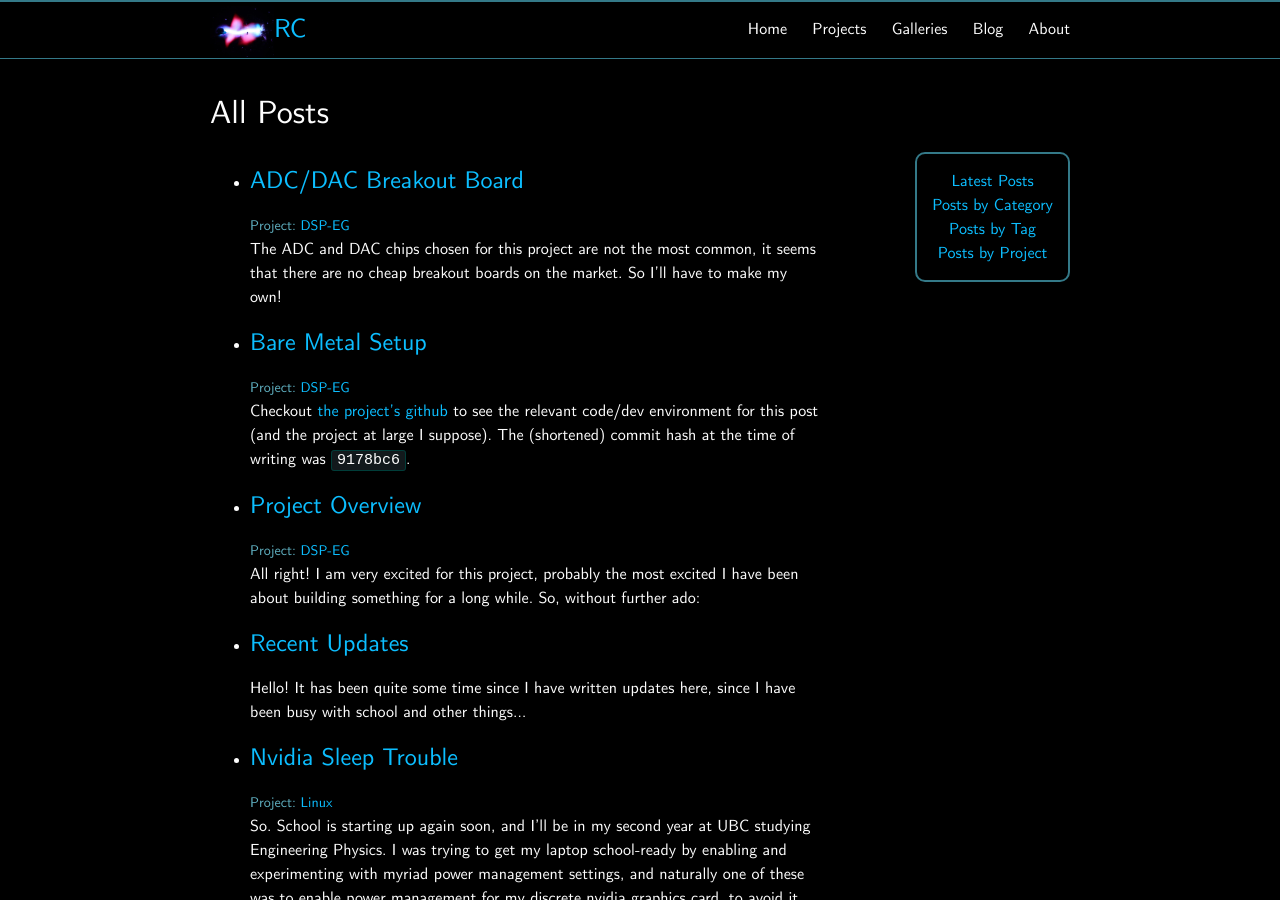
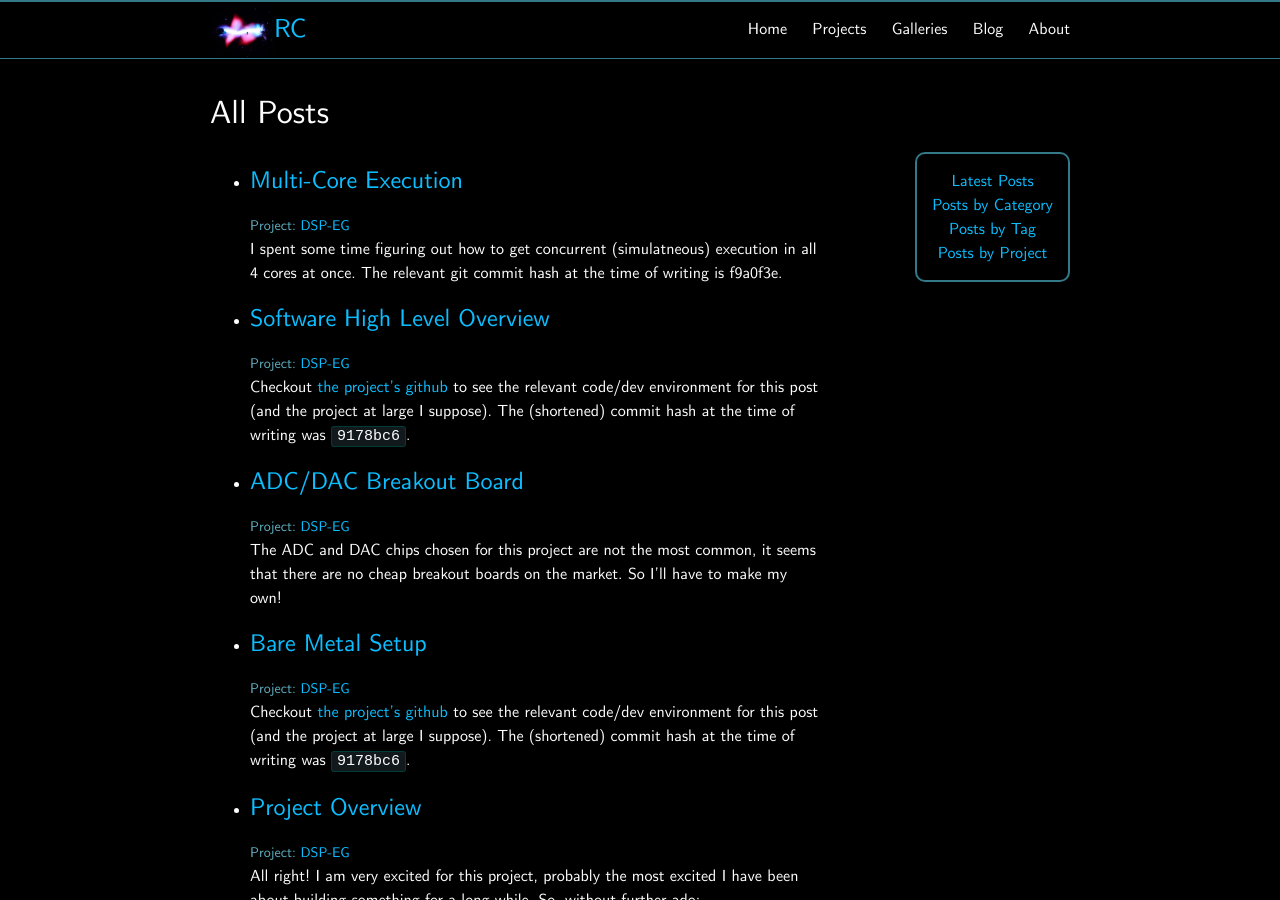
Before and after one commit to 248nonny/248nonny.github.io, a Jekyll site: the page built from blog/index.html, in a window 1280 px wide and 900 px high. Built offline with Jekyll 4.4.1, drawn with Linux system fonts in a browser that asks for light colours; some of the changed lines change nothing that is shown.

Commit message:
added some more DSP-EG posts!

````diff
--- a/Projects/DSP-EG/_posts/2025-04-21-Bare-Metal-Setup.md
+++ b/Projects/DSP-EG/_posts/2025-04-21-Bare-Metal-Setup.md
@@ -6,6 +6,17 @@ author: Ronny
 Checkout [the project's github](https://github.com/248nonny/DSP-EG) to see the relevant
 code/dev environment for this post (and the project at large I suppose). The (shortened)
 commit hash at the time of writing was `9178bc6`.
+
+The Raspberry Pi Zero 2 W usually runs Linux. This is not an ideal platform to create
+real-time, low-latency digital guitar effects since the OS's scheduler makes
+timing guiarantees basically nonexistent, and it also adds elements of uncertainty to
+the concurrency of the code (ideally we want to control exactly what happens in each
+of the 4 cores, but with the scheduler such control is difficult if not impossible).
+
+The solution to this is usually to use a microcontroller of sorts, but I couldn't find
+anything that matches the Zero 2 W's specs for it's price (~$23 CAD). So, the solution:
+write the code in Rust for ***bare metal execution!*** This post will go over the basic
+setup I went through in order to get code running bare-metal on the Zero 2 W.
 
 I ordered a couple of Raspberry Pi Zero 2 Ws from
 [Digikey](https://www.digikey.ca/en/products/detail/raspberry-pi/SC1176/15298147),
@@ -89,8 +100,6 @@ void setup() {
   Serial1.begin(115200, SERIAL_8N1, 20, 21);  // UART: RX=20, TX=21
 
   while (!Serial) {}
-
-  Serial.println("Hello, world!");
 }
 
 void loop() {
--- /dev/null
+++ b/Projects/DSP-EG/_posts/2025-04-25-software-high-level-overview.md
@@ -0,0 +1,140 @@
+---
+layout: post
+author: Ronny
+---
+
+Checkout [the project's github](https://github.com/248nonny/DSP-EG) to see the relevant
+code/dev environment for this post (and the project at large I suppose). The (shortened)
+commit hash at the time of writing was `9178bc6`.
+
+In this post, I will share some ideas I have for what I have in mind for the effects
+pedal's software at a high level. These ideas are still preliminary, and are likely to
+evolve as I experiment with various approaches.
+
+## Ideas So Far
+
+To start, I will only use mono audio, as this is what comes out of most guitars anyways.
+So the incoming data rate will be 192kHz @ 32 bits per sample. The period of the data
+rate is $$1/192000\approx5.2\;\mu\text{s}$$. This means that the software can spend
+at most around 5μs on one data point before it must be ready for the next one.
+
+### Data Pipeline
+
+To leverage the 4 cores available on the Rpi Zero 2, I thought of the following
+setup for what happens where: core 0 would be in charge of the user interface and related
+peripherals (e.g. rendering to a screen, reading potentiometers and buttons to update
+effects parameters, etc), and cores 1-3 could create a tightly-coupled data pipeline.
+In this pipeline, core 1 would read the incoming I2S data from the ADC, execute about
+1/3rd  of the computational load of the audio effects chain, then pass the output to core
+2 through the mailbox system (documented in the BCM2835 ARM peripherals docs), which would
+execute another 1/3rd of the computational load, passing the output to core 3, which
+would execute the remaining 1/3rd of the computational load, and write the output to the
+DAC through I2S.
+
+As long as each of the cores from 1-3 can run their section of the effects chain in under
+5μs, they will be ready for the next point on time. This buys us three times the budget,
+so that as long as an effects chain takes under 15μs to execute, it can be run on time
+by distributing the load. This would increase latency, but since we are in the microseconds
+regime, this is more than acceptable.
+
+### Memory IO
+
+A likely (and common) bottleneck in the effects chain is reading/writing values to RAM
+(i.e. cache misses). This will be especially probable for effects which require large audio
+buffers, such as delays, looping, echo, etc., as the buffers will be quite large and won't
+fit in the processor cache. The good news is that these buffers would be circular, and
+the memory location for the next buffer data points is deterministic. This means that some
+inline assembly could be used to prefetch the next few data points ahead of time, making
+it less likely to suffer from cache misses. The
+[PRFM](https://developer.arm.com/documentation/ddi0602/2022-06/Base-Instructions/PRFM--immediate---Prefetch-Memory--immediate--)
+ARM64 instruction could be used for this. The ARM docs for the processor used in the RPi
+Zero 2 W (the [Cortex-A53](https://developer.arm.com/documentation/ddi0500/latest/))
+says it can [autodetect cache miss patterns and prefetch things on its own,](https://developer.arm.com/documentation/ddi0500/j/Level-1-Memory-System/Data-prefetching/Data-prefetching-and-monitoring?lang=en)
+but it might be worth using the PRFM instruction and benchmarking speed with and without
+this. Memory alignment will also be something I might implement, i.e. storing things like FIR
+coefficients in cacheline-aligned memory for efficient cache storage.
+
+### Fixed Point Audio
+
+To maximize speed and maintain deterministic timing in computations, audio will be represented in
+fixed-point format, likely signed [Q2.30](https://en.wikipedia.org/wiki/Q_(number_format)),
+with allowed values between -1 and 1 inclusive. This avoids floating point computation
+(as the underlying math will end up being simple integer math with some small extra steps).
+The underlying representation would be 32-bit integers of some sort, which means that
+multiplications and divisions will be quite efficient, since the processors are 64-bit.
+This means that we can simply cast the 32-bit numbers to 64 bits, multiply them together,
+and then bitshift the output to the right for multiplication, and for division they could
+be cast to 64 bits, the numerator would be shifted left, and then they would be divided.
+On a 32-bit processor this would take extra steps, since the upper and lower bits of the
+multiplication/division intermediate 64-bit steps would need to be stored separately.
+
+I will be implementing this Q2.30 format myself, along with some mathematical operations
+(the usual +, -, ×, ÷, as well as probably sin and cos for LFOs, and possibly sqrt and others
+as necessary).
+
+### Benchmarking
+
+To measure performance of mathematical operations on my Q2.30 format, memory IO, and
+the computational load of various effects for accurate distribution across processors
+in the data pipeline, I will need a way to benchmark speeds. The way I plan on doing this
+is to create some benchmarking macros which will run some code many many times, and measure
+the clock cycles by setting up and reading from the
+[performance monitor registers.](https://developer.arm.com/documentation/ddi0500/j/System-Control/AArch64-register-summary/AArch64-performance-monitor-registers?lang=en)
+
+This should allow for accurate timing measurements, which would be necessary to properly
+optimize my code.
+
+### Serial Output and Input
+
+The UART peripheral allows for writing and reading single characters at a time, and has
+FIFO buffers for input and output (16x8 bits input, 16x12 bits output). Without anything
+built on top of this, it becomes inconvenient to send messages out, especially concurrently
+(i.e. from multiple cores at once). I plan on implementing a "message buffer" of sorts,
+which will allow for concurrently receiving "messages," i.e. full strings to print out.
+Core 0 (along with some interrupts) would handle sending out the messages in order,
+character by character. This avoids interleaving of messages (i.e. trying to print
+two things at once and characters getting mixed up), and also makes the overhead of
+printing something as small as just writing the string to memory (at least for cores
+which aren't core 0).
+
+For serial input, I am thinking of creating a basic message receiver/parser which reads
+serial input until a newline is received, and then parses it for commands. This could be
+used for externally programming effects, or changing parameters on the fly during
+development, before the UI is fully fleshed out.
+
+### Effects Chain Representation
+
+This is something to implement after I have some basic effects running, but for the final
+product, the end goal is to have some representation of effects chains as a whole. Such a
+representation would be resolved into how many buffers of what type are necessary, as well
+as what effects should be run in each core in the data pipeline. This resolving capability
+would allow maximum efficiency to be retained, while adding the ability to add, modify,
+and switch between many effects chains. Perhaps these could be loaded or saved to the SD
+card to make them persist across power cycles.
+
+### User Interface
+
+UI is something I will focus on later, once I can get the core software and hardware working.
+This would be handled by core 0, and would involve rendering things to a screen, reading
+input from potentiometers, encoders, and buttons. For example, if I want wah pedal
+effects, I could build a rocker pedal, and the UI part of the code would read the rocker's
+position, and use that to update a parametrized FIR filter's coefficients for wah style
+frequency response modulation.
+
+The UI code would similarly receive input from stomp buttons to enable/disable effects,
+switch between effects chains, enable/disable looping, etc.
+
+In terms of rendering, some form of GUI would have to be created to visualize and modify
+effects chains, perhaps with the capability to arbitrarily map buttons and potentiometers
+to parameters.
+
+## Next Steps
+
+There is a lot of programming to be done. What I plan on working on first (vaguely
+in order) are the foundational elements, i.e. getting code to run on multiple cores,
+setting up a benchmarking framework, implementing basic serial output/input at the
+message/string level, implementing the Q2.30 datatype, and writing a basic data
+pipeline with cores 1-3 (using the mailboxes).
+
+At some point soon I will also populate the ADC/DAC breakout board, and then I can also
+start experimenting with the I2S input/output, as well as programming the ADC and DAC.
--- /dev/null
+++ b/Projects/DSP-EG/_posts/2025-04-28-multi-core-execution.md
@@ -0,0 +1,169 @@
+---
+layout: post
+author: Ronny
+title: Multi-Core Execution
+---
+
+I spent some time figuring out how to get concurrent (simulatneous) execution in all
+4 cores at once. The relevant git commit hash at the time of writing is f9a0f3e.
+
+## Concurrent Execution
+
+What I ended up doing is creating functions "coreN_main()" for cores 1, 2, and 3 (core
+0 is what starts executing code at startup). Using `#[no_mangle]` and `pub extern "C"`,
+as well as some modifications to my linker script, these functions are placed at known
+memory addresses.
+
+Then, I followed suggestions from
+[this RPi forum post](https://forums.raspberrypi.com/viewtopic.php?t=273010), which
+says that writing function addresses to 0xE0, 0xE8, and 0xF0, (for cores 1, 2, and 3
+respectively), and then emitting the `sev` instruction will cause the cores to start
+executing the functions at said addresses.
+
+Before the bss section in my linker script, I added the following:
+```
+.core1_main 0x90000 : {
+    __core1_main_start = .;
+    KEEP(*(.core1_main))
+}
+
+.core2_main 0xA0000 : {
+    __core2_main_start = .;
+    KEEP(*(.core2_main))
+}
+
+.core3_main 0xB0000 : {
+    __core3_main_start = .;
+    KEEP(*(.core3_main))
+}
+```
+
+Then, in my `main.rs` I wrote the functions, and I also created a `start_cores()` function:
+```rust
+#[no_mangle]
+#[link_section = ".core1_main"]
+pub extern "C" fn core1_main() -> ! {
+    unsafe {
+        for _ in 1..(4670000) {
+                asm!("nop");
+        }
+        core::ptr::write_volatile(UART0_DR, b'A' as u32);
+        loop {
+            for _ in 1..1010000 {
+                    asm!("nop");
+            }
+            core::ptr::write_volatile(UART0_DR, b'1' as u32);
+        }
+    }
+}
+
+#[no_mangle]
+#[link_section = ".core2_main"]
+pub extern "C" fn core2_main() -> ! {
+    unsafe {
+        for _ in 1..(4500000) {
+                asm!("nop");
+        }
+        core::ptr::write_volatile(UART0_DR, b'B' as u32);
+        loop {
+            for _ in 1..1000000 {
+                    asm!("nop");
+            }
+            core::ptr::write_volatile(UART0_DR, b'2' as u32);
+        }
+    }
+}
+
+#[no_mangle]
+#[link_section = ".core3_main"]
+pub extern "C" fn core3_main() -> ! {
+    unsafe {
+        for _ in 1..(6780000) {
+                asm!("nop");
+        }
+        core::ptr::write_volatile(UART0_DR, b'C' as u32);
+        loop {
+            for _ in 1..2300700 {
+                    asm!("nop");
+            }
+            core::ptr::write_volatile(UART0_DR, b'3' as u32);
+        }
+    }
+}
+
+unsafe fn start_cores() {
+
+    // addresses to write fn pointers to.
+    const CORE1_START: *mut u32 = 0xE0 as *mut u32;
+    const CORE2_START: *mut u32 = 0xE8 as *mut u32;
+    const CORE3_START: *mut u32 = 0xF0 as *mut u32;
+
+    // write function ptrs to addresses:
+    core::ptr::write_volatile(CORE1_START, 0x90000);
+    core::ptr::write_volatile(CORE2_START, 0xA0000);
+    core::ptr::write_volatile(CORE3_START, 0xB0000);
+
+    core::arch::asm!("sev");
+}
+```
+
+So when `start_cores()` is called, the addresses where the functions are stored are
+written to 0xE0, 0xE8, and 0xF0, and then the `sev` instruction is emitted, telling the
+cores to turn on. Currently, all the core wise main functions do is write characters to
+the UART peripheral over and over. Each core will write its core number as a character
+at different time periods. Sure enough, reading the UART from my laptop shows:
+```
+HBA2121C2121321213212123121213212132121231212132121321
+```
+
+Printing the 'H' character is part of my main function, and then 'B', 'A', and 'C' are
+printed by each core (see the above functions) after waiting for different time periods.
+Then, the characters '1', '2', and '3' start appearing at different intervals. This shows
+that the functions are indeed being executed in parallel by the separate cores!! From
+here, the stack pointer for each core should be initialized, and from there we are free
+to execute whatever rust code we want on each core!
+
+## Stack Pointer Setup
+
+The stack pointer needs to be set up in a valid memory location before trying to use the
+stack in rust (i.e. calling functions, local variables, etc).
+
+I added a section to my linker script (after the bss section) to reserve a 1MB stack per core:
+
+```
+. = ALIGN(4096);
+. = . + 1024 * 1024;
+_stack_start_0 = .;
+. = . + 1024 * 1024;
+_stack_start_1 = .;
+. = . + 1024 * 1024;
+_stack_start_2 = .;
+. = . + 1024 * 1024;
+_stack_start_3 = .;
+. = . + 1024 * 1024;
+```
+
+And then in each of the `coreN_main()` functions, I added some inline assembly to set the
+stack pointer. In each of the core main functions:
+
+```rust
+asm!(
+    "
+    ldr x0, =_stack_start_N
+    mov sp, x0
+    ",
+    options(nostack, nomem),
+);
+```
+
+Where `N` is replaced with 1-3 depending on the core. This should initialize the stack
+pointer to the correct memory addresses. This follows a similar structure to the
+example [found here](https://developer.arm.com/documentation/dui0471/g/Embedded-Software-Development/Stack-pointer-initialization).
+
+So now I have successfully run code on all 4 cores simultaneously, and the stack pointers
+should be set up correctly. Each stack has 1MB allocated to it, which should be waaay more
+than enough for our purposes (as we are writing pretty low level code, so there will not
+be excessive function nesting).
+
+Now that multi-core execution works, the mailbox system for inter core comms needs to be
+tested, and a benchmarking framework can be created.
````
